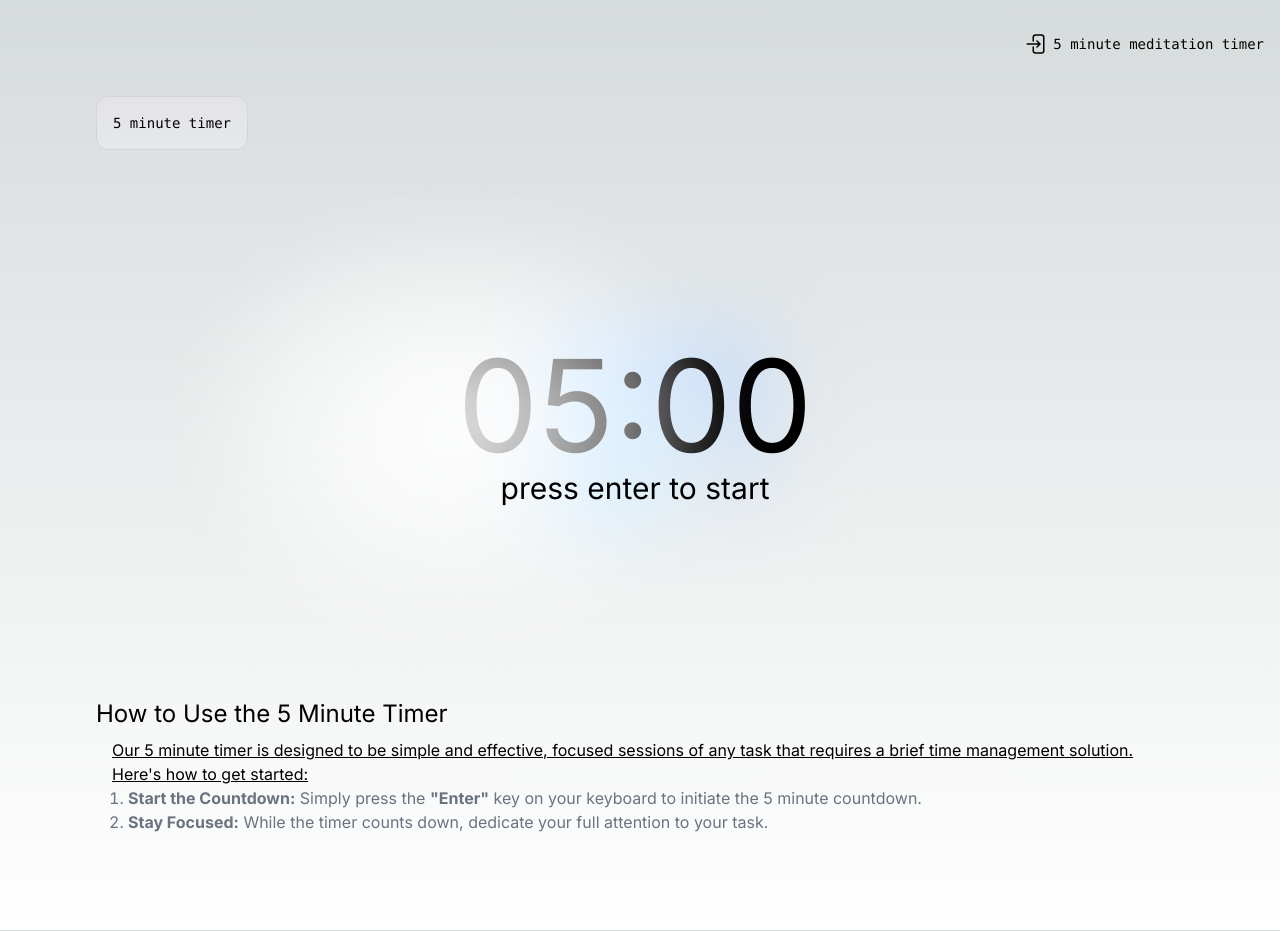
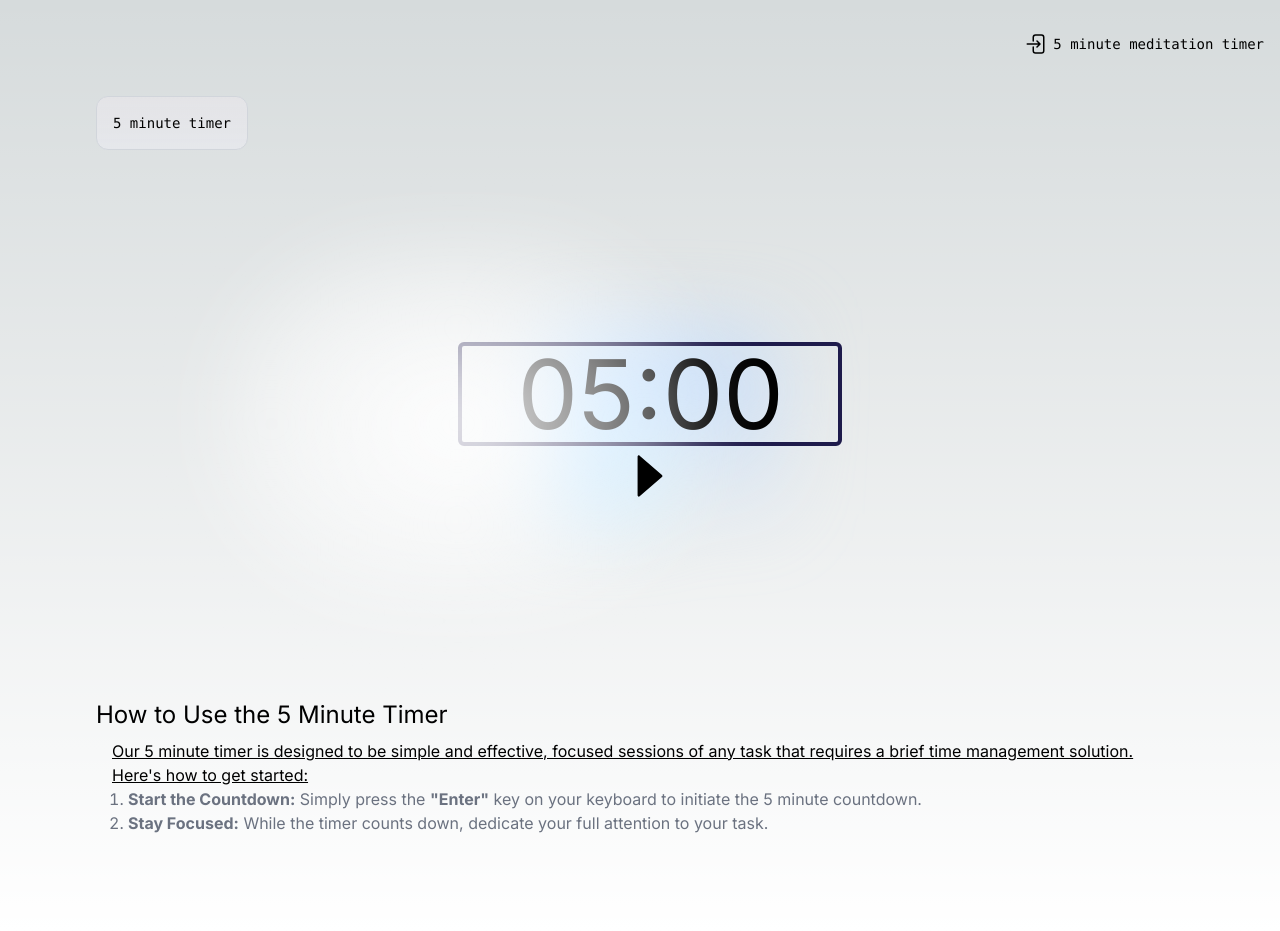
Before and after one commit to jbgf/5minutestimer, a Next.js app: page / in a window 1280 px wide. Built offline with nearby package versions, Linux system fonts and the light colour scheme.

Commit message:
feat: 播放按钮

```diff
--- a/app/components/audio-player.tsx
+++ b/app/components/audio-player.tsx
@@ -4,6 +4,7 @@ import { BellAlertIcon } from '@heroicons/react/24/solid';
 import React, { useMemo, useState, useEffect, forwardRef, useImperativeHandle } from 'react';
 import usePersistFn from '../hooks/usePersistFn';
 import { AudioPlayerRef } from '../type';
+import { Spin } from 'antd';
 
 type AudioPlayerProps = {
   src: string;
@@ -16,7 +17,7 @@ const AudioPlayer = forwardRef<AudioPlayerRef, AudioPlayerProps>((props, ref) =>
   const [audioContext, setAudioContext] = useState<AudioContext | null>(null);
   const [audioBuffer, setAudioBuffer] = useState<AudioBuffer | null>(null);
   const [gainNode, setGainNode] = useState<GainNode | null>(null);
-
+  const [isAudioReady, setIsAudioReady] = useState(false);
   const startPlay = () => {
     startAudio()
   }
@@ -62,6 +63,7 @@ const AudioPlayer = forwardRef<AudioPlayerRef, AudioPlayerProps>((props, ref) =>
       const arrayBuffer = await response.arrayBuffer();
       const audioData = await ac.decodeAudioData(arrayBuffer);
       setAudioBuffer(audioData);
+      setIsAudioReady(true); // 设置音频准备就绪状态
     } catch (error) {
       console.error("加载音频失败:", error);
     }
@@ -115,7 +117,7 @@ const AudioPlayer = forwardRef<AudioPlayerRef, AudioPlayerProps>((props, ref) =>
     <div className='fixed z-50 left-4 top-8'>
 
 
-      <button onClick={toggleMute}><ICON className="h-6 w-6 "/></button>
+      <Spin spinning={!isAudioReady}><button onClick={toggleMute}><ICON className="h-6 w-6 "/></button></Spin>
     </div>
   );
 });
--- a/app/page.tsx
+++ b/app/page.tsx
@@ -1,5 +1,4 @@
 import Image from "next/image";
-import { useCountDown } from "./util";
 import { useEffect } from "react";
 import dayjs from "dayjs";
 import duration from 'dayjs/plugin/duration'
--- a/app/timer.tsx
+++ b/app/timer.tsx
@@ -6,6 +6,7 @@ import duration from 'dayjs/plugin/duration'
 import { useMemoizedFn } from "ahooks";
 import AudioPlayer from "./components/audio-player";
 import { AudioPlayerRef } from "./type";
+import { CaretRightOutlined, PauseOutlined } from "@ant-design/icons";
 
 dayjs.extend(duration);
 interface IProps {
@@ -16,7 +17,7 @@ interface IProps {
 
 
 export default function Timer(props: IProps) {
-  const {isCountingDown, start, remainingSeconds} = useCountDown({autoStart: props.autoStart, totalSeconds: 5*60/* 1 */});
+  const {isCountingDown, pause, start, remainingSeconds} = useCountDown({autoStart: props.autoStart, totalSeconds: 5*60/* 1 */});
   const [inited, setInited] = useState(false);
 
   const playRef = useRef<AudioPlayerRef | null>(null)
@@ -46,17 +47,9 @@ export default function Timer(props: IProps) {
   // const
   return (
       <div>
-      {!!props.src && <AudioPlayer ref={playRef} src={props.src} />}
-
-      <div className="text-9xl">{dayjs.duration(remainingSeconds, 'second')?.format('mm:ss')}</div>
-      {!isCountingDown && <div
-        id="start"
-        className="flex place-items-center gap-2 p-8 lg:p-0 text-3xl cursor-pointer relative z-10 justify-center"
-        onClick={clickStart}
-      >
-        {`press enter to ${inited ? `restart` : 'start'}`}
-      </div>}
-
+        {!!props.src && <AudioPlayer ref={playRef} src={props.src} />}
+        <div className="text-8xl border-indigo-950 border-4 rounded-md flex items-center w-96 pl-14">{dayjs.duration(remainingSeconds, 'second')?.format('mm:ss')}</div>
+        <div className="text-6xl relative z-10 text-center" >{!isCountingDown ? <CaretRightOutlined onClick={clickStart} title={`press enter to ${inited ? `restart` : 'start'}`} /> : <PauseOutlined onClick={pause} /> }</div>
       </div>
 
   );
--- a/app/util.ts
+++ b/app/util.ts
@@ -1,4 +1,5 @@
 import { useEffect, useState } from "react";
+import usePersistFn from "./hooks/usePersistFn";
 
 interface IUseCountDown {
   totalSeconds?: number;
@@ -9,32 +10,38 @@ export function useCountDown(props: IUseCountDown = {}) {
 
   const [isCountingDown, setIsCountingDown] = useState(props.autoStart ?? true);
   const [remainingSeconds, setRemainingSeconds] = useState(totalSeconds);
+  const count = usePersistFn(() => {
+    if (!isCountingDown) return;
+    if (remainingSeconds >= 1) {
+      setRemainingSeconds(remainingSeconds - 1);
+    } else {
+      setIsCountingDown(false);
+    }
+  })
   useEffect(() => {
     if (!isCountingDown) {
       return;
     }
 
     setTimeout(() => {
-      if (remainingSeconds >= 1) {
-        setRemainingSeconds(remainingSeconds - 1);
-      } else {
-        // setRemainingSeconds(0);
-        setIsCountingDown(false);
-      }
+      count();
     }, 1000);
   }, [remainingSeconds, isCountingDown]);
 
 
 
   function startCountDown() {
-    setRemainingSeconds(totalSeconds);
+    setRemainingSeconds(remainingSeconds || totalSeconds);
     setIsCountingDown(true);
   }
-
+  function pause () {
+    setIsCountingDown(false)
+  }
   return {
     isCountingDown,
     /** 最小为1 */
     remainingSeconds,
-    start: startCountDown,
+    start: () => startCountDown(),
+    pause,
   };
 }
--- a/package.json
+++ b/package.json
@@ -9,6 +9,7 @@
     "lint": "next lint"
   },
   "dependencies": {
+    "@ant-design/icons": "^5.3.0",
     "@heroicons/react": "^2.1.1",
     "ahooks": "^3.7.10",
     "antd": "^5.14.0",
```
